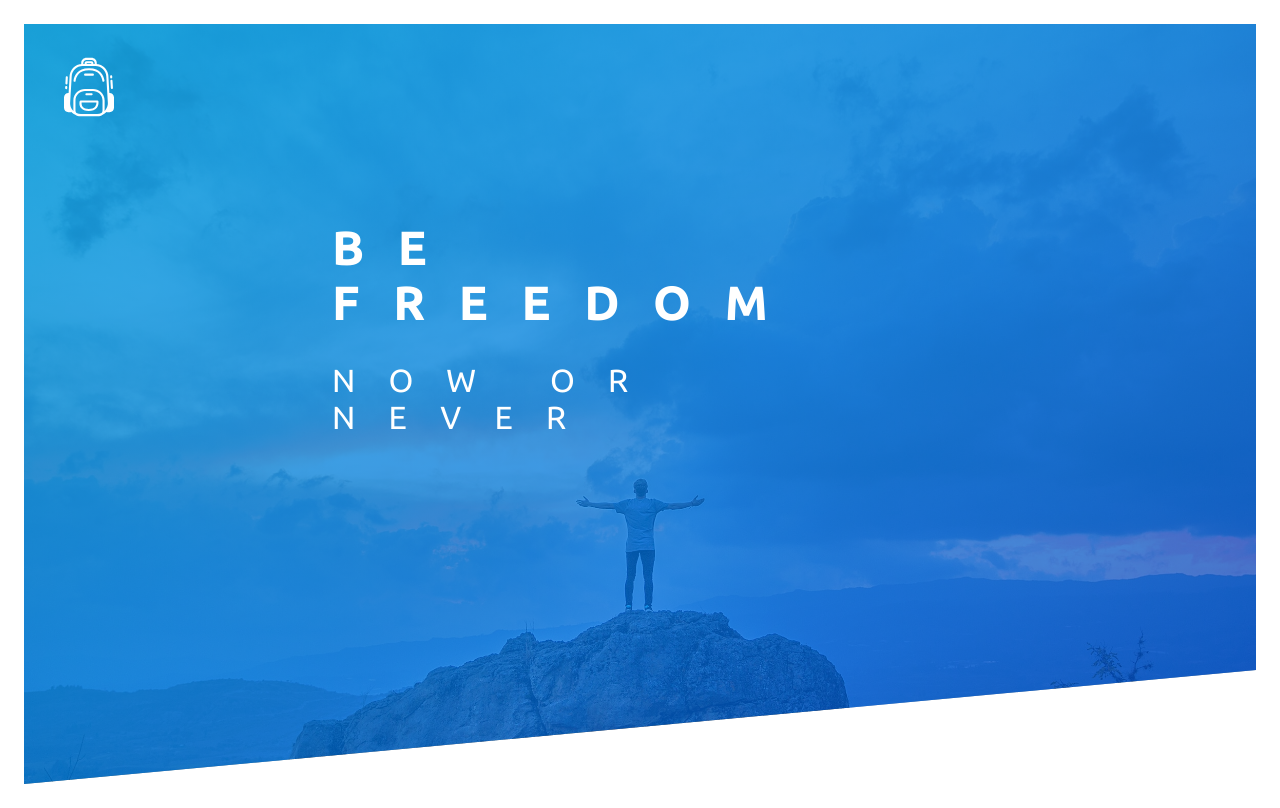
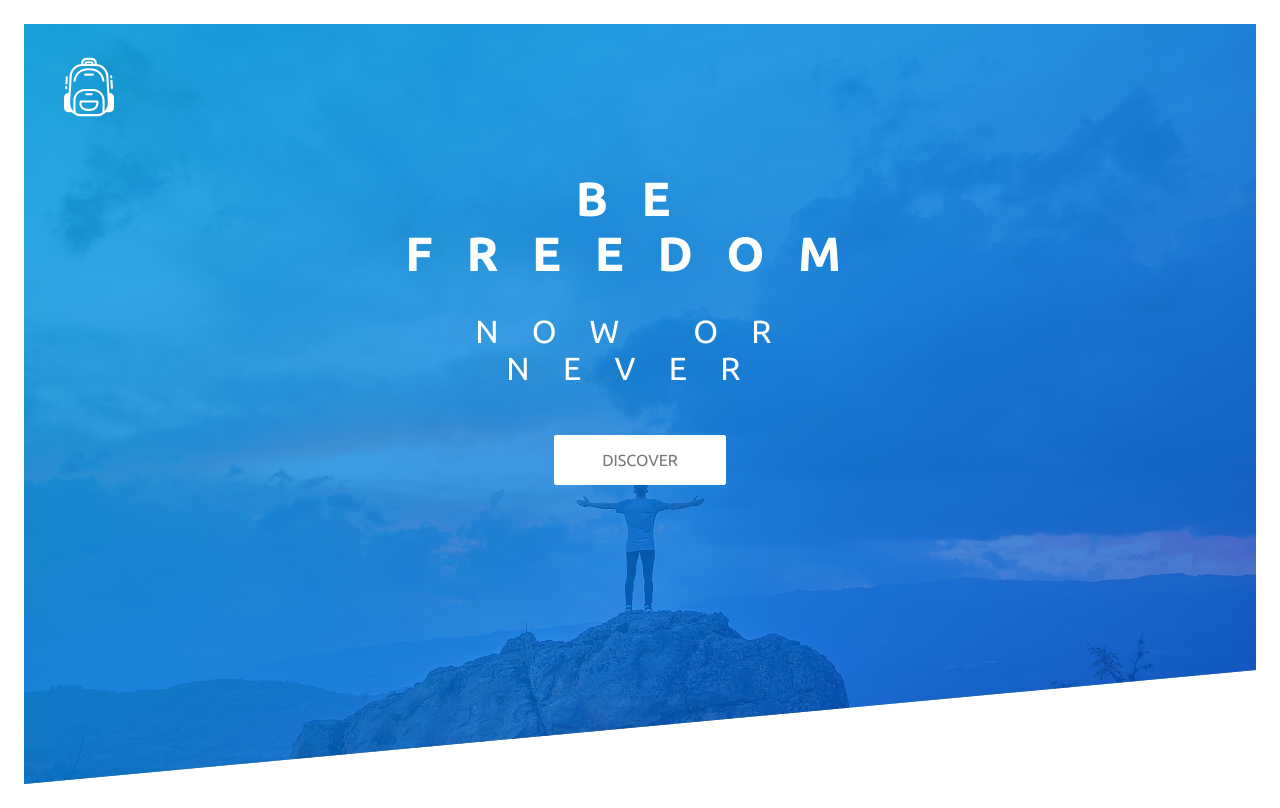
Before and after one commit to eduarf/travel-is-good, a plain HTML site: page index.html in a window 1280 px wide. Drawn offline with Linux system fonts and the light colour scheme.

Commit message:
added animation to button

```diff
--- a/css/style.css
+++ b/css/style.css
@@ -45,11 +45,13 @@ body {
   top: 40%;
   left: 50%;
   transform: translate(-50%,-50%);
+  text-align: center;
 }
 .header__heading-primary{
     color: #fff;
     text-transform: uppercase;
     backface-visibility: hidden;
+    margin-bottom: 3rem;
 }
 .header__main-title{
     display: block;
@@ -69,32 +71,89 @@ body {
     letter-spacing: 2.08rem;
     animation-name: moveInRight;
     animation-duration: 1s;
-    animation-delay: 0.7s;
+    animation-delay: 0.5s;
+}
+.button:link, .button:visited {
+  text-transform: uppercase;
+  text-decoration: none;
+  padding: 1rem 3rem;
+  display: inline-block;
+  border-radius: .2rem;
+  transition: all .3s;
+}
+.button-white{
+  background-color: #fff;
+  color: #777;
+  position: relative;
+  animation-name: moveInBottom;
+  animation-duration: 1s;
+  animation-delay: .2s;
+}
+.button:hover{
+  transform: translateY(-.3rem);
+  box-shadow: 10px 10px 1px rgba(0,0,0,.3);
+}
+.button:active{
+  transform: translateY(-.1rem);
+}
+
+.button::after {
+  content: "";
+  display: inline-block;
+  height: 100%;
+  width: 100%;
+  border-radius: .2rem;
+  position: absolute;
+  top: 0;
+  left: 0;
+  z-index: -1;
+  transition: all .3s;
+}
+.button-white::after {
+  background-color: #fff;
+}
+.button:hover::after{
+  transform: scaleY(3) scaleX(2);
+  opacity: 0;
 }
 
 @keyframes moveInLeft {
   0%{
     opacity: 0;
-    transform: translateX(-20rem) rotate(90deg);
+    transform: translateX(-20rem) rotate(90deg) scale(0);
   }
-  60%{
-    transform: translateX(10rem) rotate(45deg);
+  75%{
+    transform: translateX(10rem) rotate(45deg) scale(.5);
   }
   100%{
     opacity: 1;
-    transform: translateX(0) rotate(0deg);
+    transform: translateX(0) rotate(0deg) scale(1);
   }
 }
 @keyframes moveInRight {
   0%{
     opacity: 0;
-    transform: translateX(20rem) rotate(-90deg);
+    transform: translateX(20rem) rotate(-90deg) scale(0);
   }
   75%{
-    transform: translateX(-10rem) rotate(-45deg);
+    transform: translateX(-10rem) rotate(-45deg) scale(.5);
   }
   100%{
     opacity: 1;
-    transform: translateX(0) rotate(0deg);
+    transform: translateX(0) rotate(0deg) scale(1);
   }
 }
+
+@keyframes moveInBottom {
+  0%{
+    opacity: 0;
+    transform: translateY(20rem) rotate(-90deg) scale(0);
+  }
+  75%{
+    transform: translateY(-10rem) rotate(-45deg) scale(.5);
+  }
+  100%{
+    opacity: 1;
+    transform: translateY(0) rotate(0deg) scale(1);
+  }
+}
--- a/index.html
+++ b/index.html
@@ -23,10 +23,11 @@
         ></object>
       </div>
       <div class="header__text-box">
-        <div class="header__heading-primary">
-          <span class="header__main-title" translate="no">Be Freedom</span>
-          <span class="header__sub-title" translate="no">Now or Never</span>
-        </div>
+            <h1 class="header__heading-primary">
+                <span class="header__main-title" translate="no">Be Freedom</span>
+                <span class="header__sub-title" translate="no">Now or Never</span>
+            </h1>
+            <a href="#" class="button button-white">Discover</a>
       </div>
     </header>
   </body>
```
